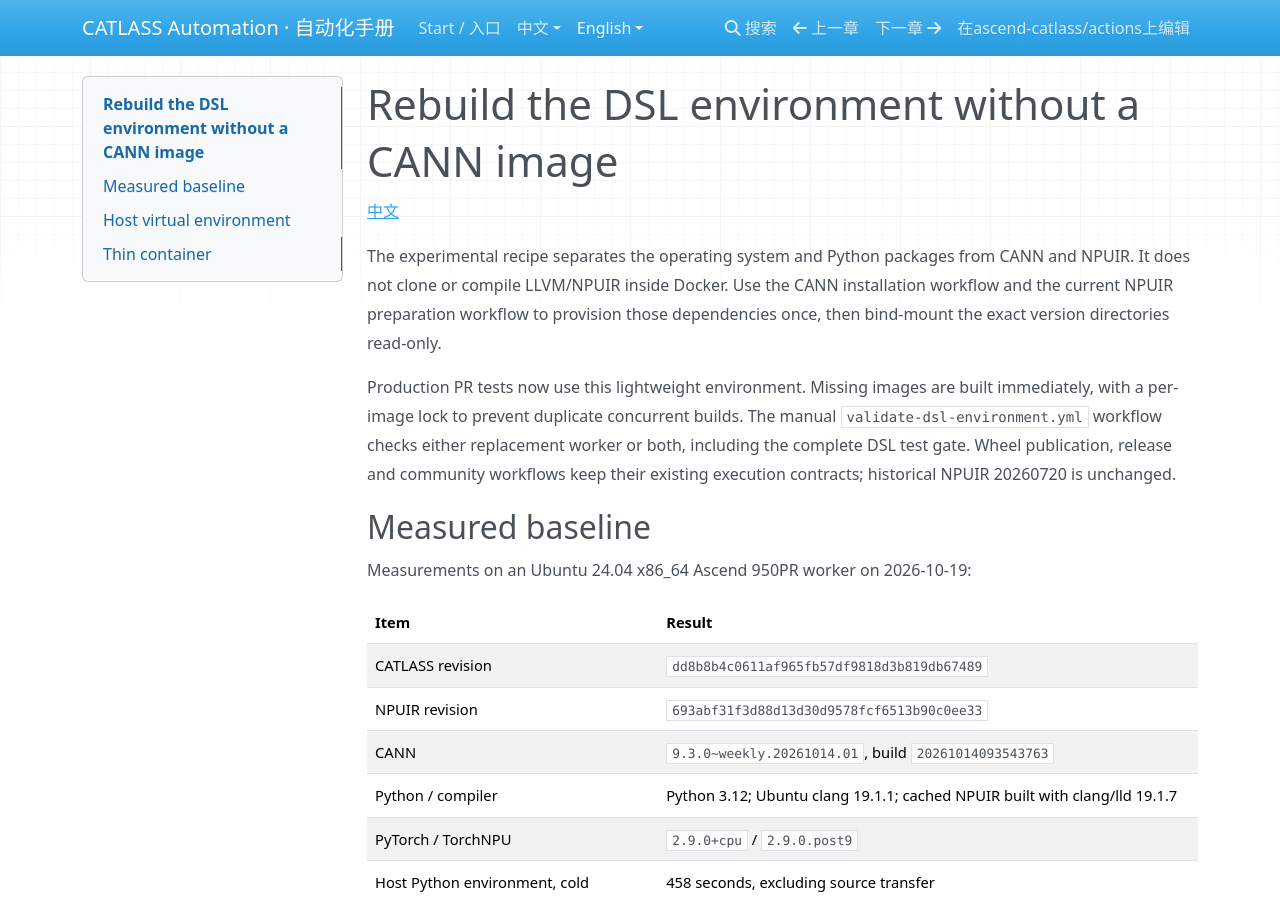
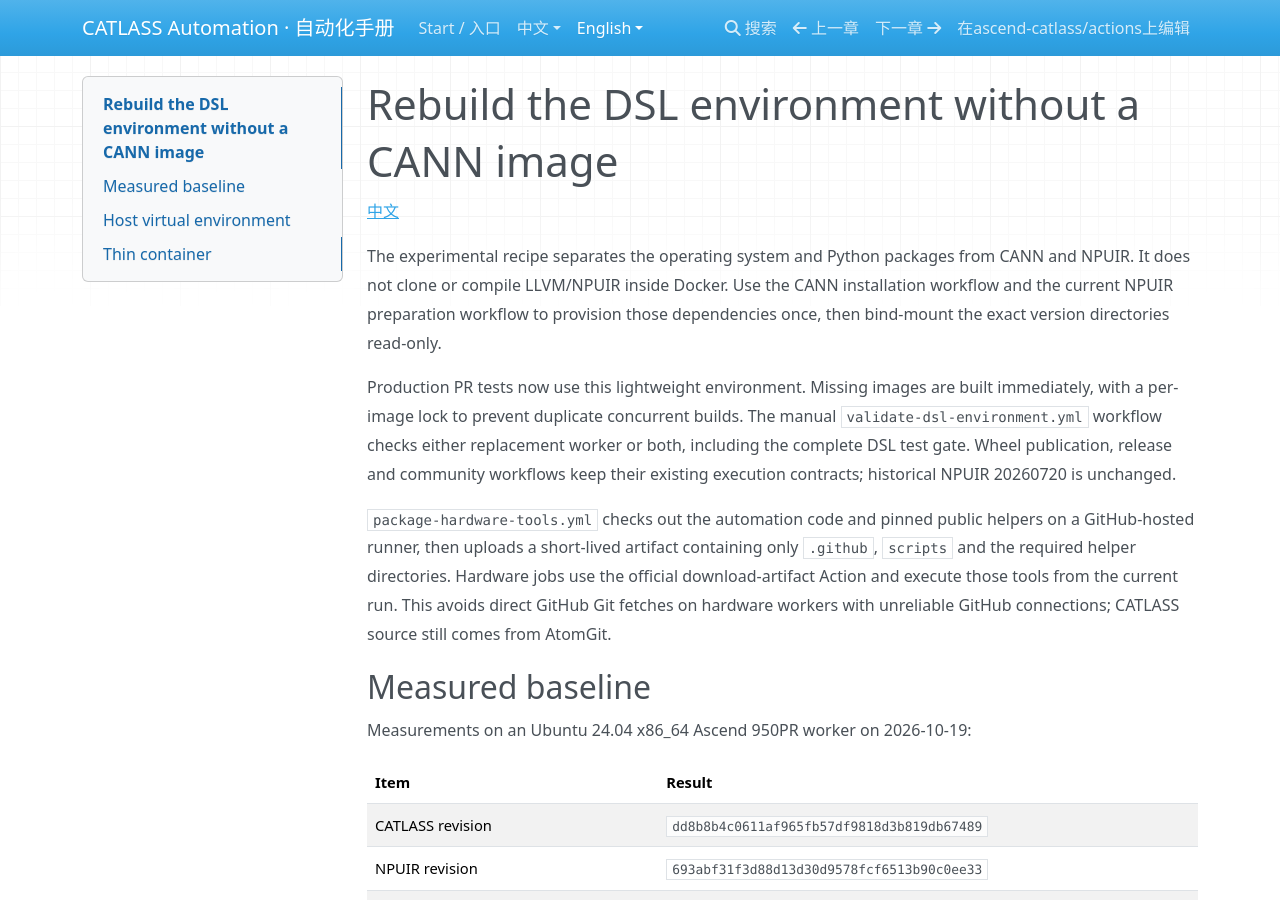
Before and after one commit to ascend-catlass/actions, an MkDocs documentation site: the page built from docs/en/dsl-environment.md, in a window 1280 px wide and 900 px high. Built offline with MkDocs 1.6.1, drawn with Linux system fonts in a browser that asks for light colours; nearby versions of some CDN libraries.

Commit message:
fix(ci): deliver hardware tools through Actions artifacts

```diff
--- a/docs/en/dsl-environment.md
+++ b/docs/en/dsl-environment.md
@@ -12,6 +12,13 @@
 manual `validate-dsl-environment.yml` workflow checks either replacement worker or
 both, including the complete DSL test gate. Wheel publication, release and community
 workflows keep their existing execution contracts; historical NPUIR 20260720 is unchanged.
+
+`package-hardware-tools.yml` checks out the automation code and pinned public
+helpers on a GitHub-hosted runner, then uploads a short-lived artifact containing
+only `.github`, `scripts` and the required helper directories. Hardware jobs use
+the official download-artifact Action and execute those tools from the current
+run. This avoids direct GitHub Git fetches on hardware workers with unreliable
+GitHub connections; CATLASS source still comes from AtomGit.
 
 ## Measured baseline
 
```
Also changed, not shown: docs/en/actions/prepare-ci-tests.md (+2 -0 lines), docs/zh/actions/prepare-ci-tests.md (+2 -0 lines), docs/zh/dsl-environment.md (+5 -0 lines), 5 other files.
